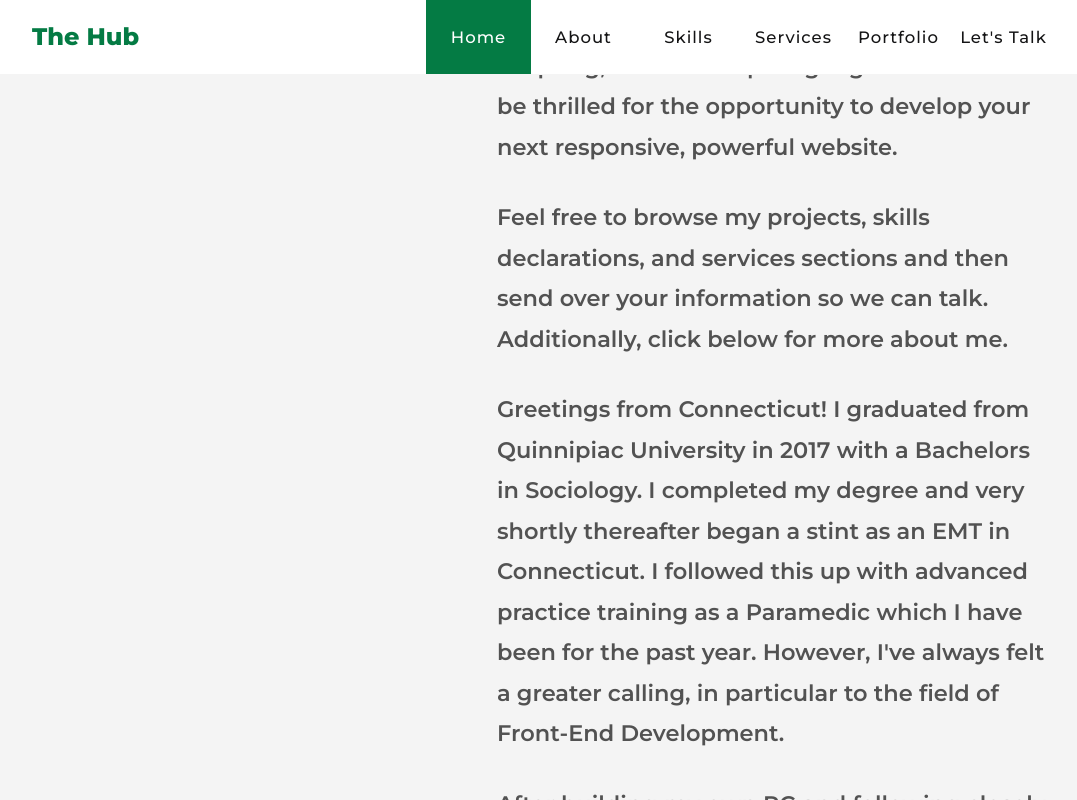
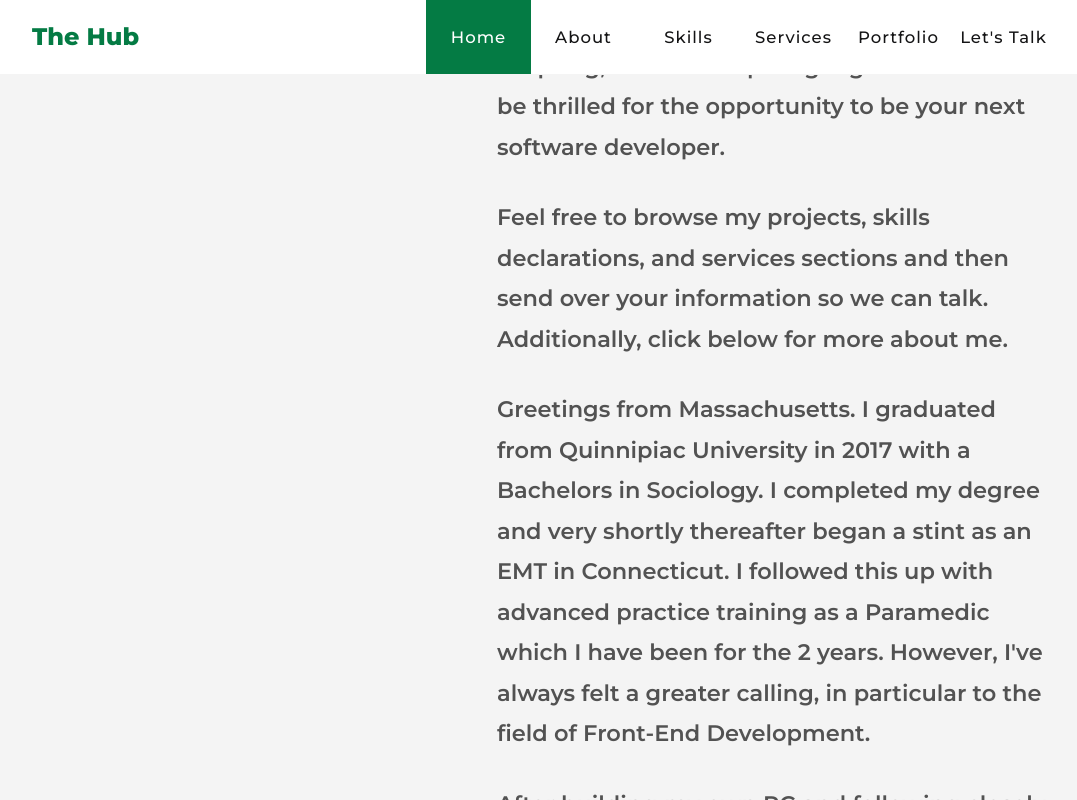
Before and after one commit to pwchusid/Personal-Portfolio-Website, a plain HTML site: page index.html in a window 1280 px wide. Both pictures are taken after a click on the link "Show more". Shown: the part 1169-1969 px from the top of the page, without its empty margins (96-1173 px from the left). Drawn offline with nearby package versions, Linux system fonts and the light colour scheme.

Commit message:
adjusted about text

```diff
--- a/index.html
+++ b/index.html
@@ -98,11 +98,11 @@
             <img src="./Images/front-end-web-developer-salary-tcg-2018-2636122164" alt="">
         </div>
         <div class="info">
-            <p>Well, Hello There! My name is Peter Chusid. I am a former paramedic turned website developer. I have experience with a variety of frameworks, scripting, and mark-up languages and I would be thrilled for the opportunity to develop your next responsive, powerful website. </p>
+            <p>Well, Hello There. My name is Peter Chusid. I am a former paramedic turned website developer. I have experience with a variety of frameworks, scripting, and mark-up languages and I would be thrilled for the opportunity to be your next software developer. </p>
             <p>Feel free to browse my projects, skills declarations, and services sections and then send over your information so we can talk. Additionally, click below for more about me.</p>
             <div class="read-more-content">
-                <p>Greetings from Connecticut! I graduated from Quinnipiac University in 2017 with a Bachelors in Sociology. I completed my degree and very shortly thereafter began a stint as an EMT in Connecticut. I followed this up with advanced practice training as a Paramedic which I have been for the past year. However, I've always felt a greater calling, in particular to the field of Front-End Development.</p>
-                <p>After building my own PC and following closely the rapid and exciting expansion of the tech industry, I started taking classes on Code Academy, and the rest is history! My training in HTML, CSS, and JavaScript, alongside other frameworks and asssociated programming training has allowed me to enjoy significant progress which can be shown below. I'd be thrilled to have a part in developing and maintaining one of the many sites users view around the world.  </p>
+                <p>Greetings from Massachusetts. I graduated from Quinnipiac University in 2017 with a Bachelors in Sociology. I completed my degree and very shortly thereafter began a stint as an EMT in Connecticut. I followed this up with advanced practice training as a Paramedic which I have been for the 2 years. However, I've always felt a greater calling, in particular to the field of Front-End Development.</p>
+                <p>After building my own PC and following closely the rapid and exciting expansion of the tech industry, I started taking classes on Code Academy, and the rest is history. My training in HTML, CSS, and JavaScript, alongside other frameworks and asssociated programming training has allowed me to enjoy significant progress which can be shown below. I'd be thrilled to have a part in developing and maintaining one of the many sites users view around the world.  </p>
 
 
             </div>
```
